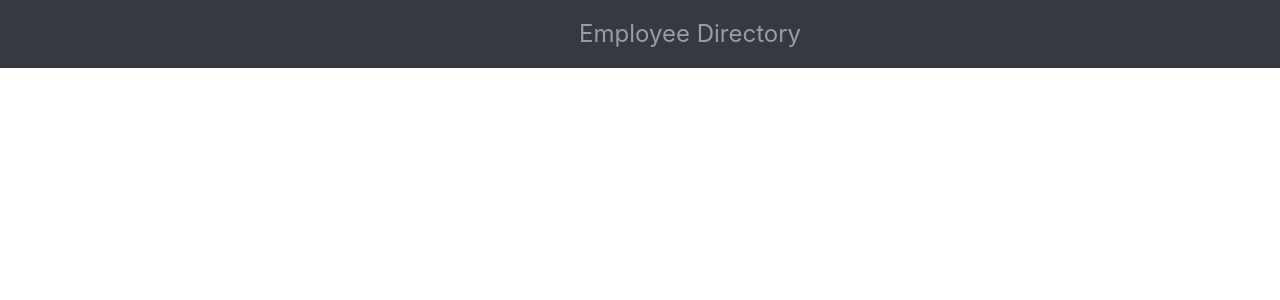
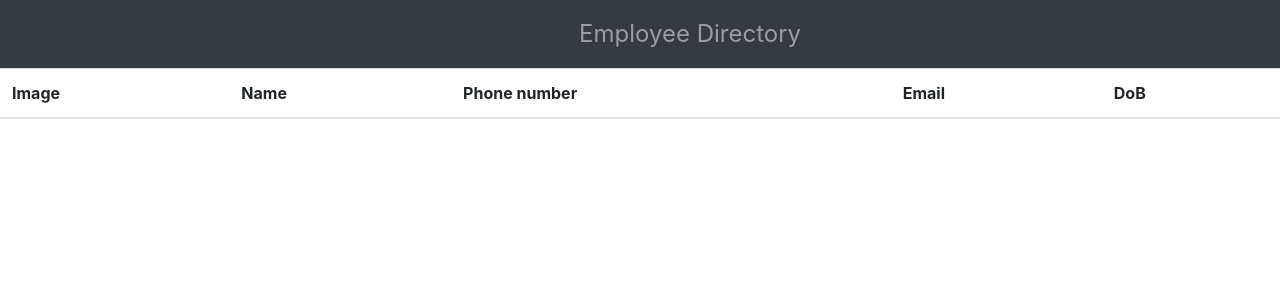
Before and after one commit to ClaireMDavies/employee-directory, a React (Create React App) app in the folder employee-directory/: page / in a window 1280 px wide. Shown: the top 300 px of the page. Built offline with nearby package versions, Linux system fonts and the light colour scheme.

Commit message:
created Table Header component

```diff
--- a/employee-directory/src/App.js
+++ b/employee-directory/src/App.js
@@ -1,6 +1,7 @@
 import React from "react";
 import { BrowserRouter as Router, Route } from "react-router-dom";
 import Navbar from "./components/Navbar";
+import TableHeader from "./components/TableHeader";
 import './App.css';
 
 function App() {
@@ -9,6 +10,9 @@ function App() {
       <div>
         <Navbar />
         </div>
+        <table class="table table-striped">
+            <TableHeader/>
+        </table>
     </Router>
 
   );
--- /dev/null
+++ b/employee-directory/src/components/TableHeader/index.js
@@ -0,0 +1,20 @@
+import React from "react";
+import "./style.css";
+
+function TableHeader() {
+    return (
+
+        <thead>
+            <tr>
+                <th scope="col">Image</th>
+                <th scope="col">Name</th>
+                <th scope="col">Phone number</th>
+                <th scope="col">Email</th>
+                <th scope="col">DoB</th>
+            </tr>
+        </thead>
+
+    );
+}
+
+export default TableHeader;
```
Also changed, not shown: employee-directory/src/components/Table/index.js (deleted, +0 -13 lines), employee-directory/src/components/TableHeader/style.css (added).
